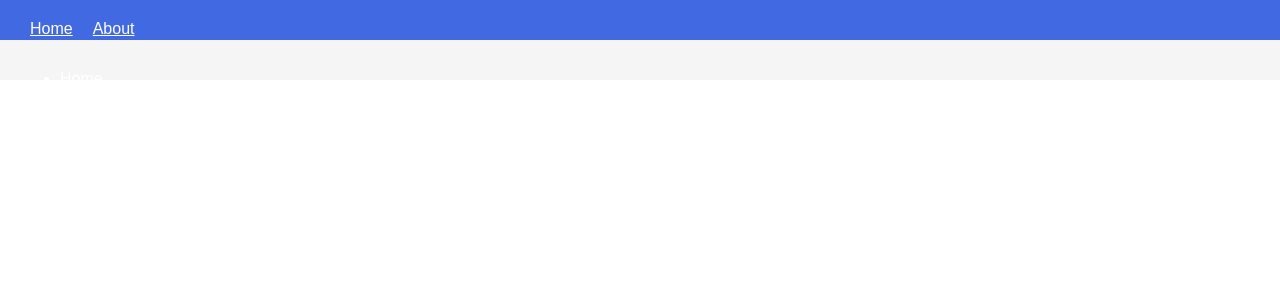
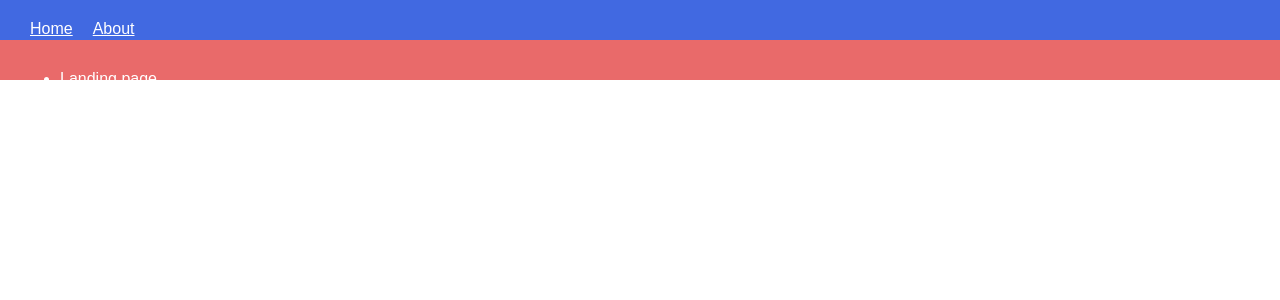
Before and after one commit to Stringcode-Limited/p2p-front-end, a React (Vite) app: page / in a window 1280 px wide. Shown: the top 300 px of the page. Built offline with nearby package versions, Linux system fonts and the light colour scheme; a web font is replaced by a local one.

Commit message:
all added files

```diff
--- a/src/pages/home/HomePage.css
+++ b/src/pages/home/HomePage.css
@@ -1,4 +1,4 @@
 header{
-    background-color: whitesmoke;
+    background-color: rgb(233, 106, 106);
     height: 5px;
 }
--- a/src/pages/home/HomePage.tsx
+++ b/src/pages/home/HomePage.tsx
@@ -7,7 +7,7 @@ function HomePage() {
         <menu>
           <nav>
             <ul>
-              <li>Home</li>
+              <li>Landing page</li>
             </ul>
           </nav>
         </menu>
```
